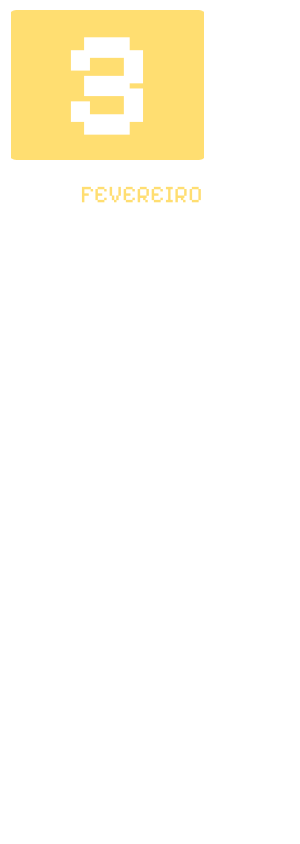
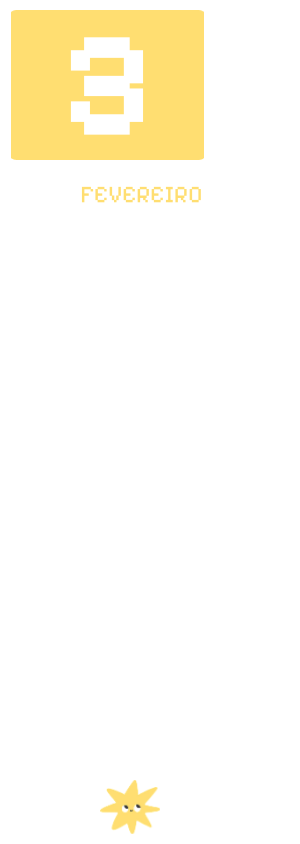
Before and after one commit to isabellalulu/calendar-app, an Electron app: page index.html in a window 300 px wide. Drawn offline with Linux system fonts and the light colour scheme; a web font is replaced by a local one.

Commit message:
style: adiciona estrela

```diff
--- a/index.html
+++ b/index.html
@@ -14,11 +14,12 @@
     <div class="app">
 
         <div id = "calendar">
-            <div class="container-imagem"></div>
+
             <div id = "day"></div>
             <div id = "month"></div>
 
         </div>
+        <img src="images/IMAGE.png" class="calendar-icon">
 
     </div>
 
--- a/styles.css
+++ b/styles.css
@@ -79,3 +79,14 @@
     top: 170px;
     left: 70px;
   }
+  .calendar-icon {
+    position: absolute;
+
+    margin: 0 !important;
+
+    bottom: 10px;
+    right: 140px; /* Gruda na direita com 140px de folga */
+    width: 60px;
+    height: 54px;
+    object-fit: contain;
+  }
```
